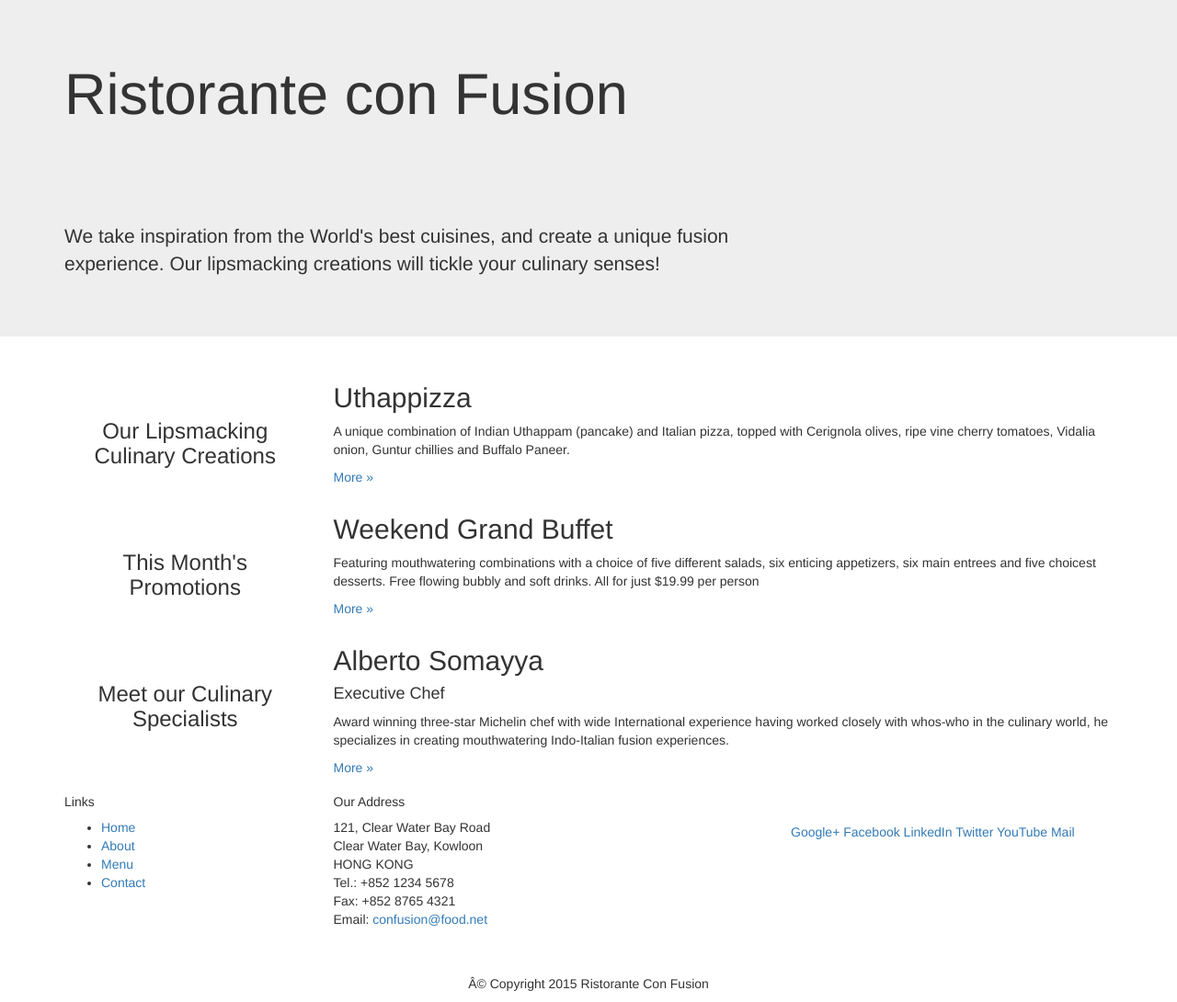
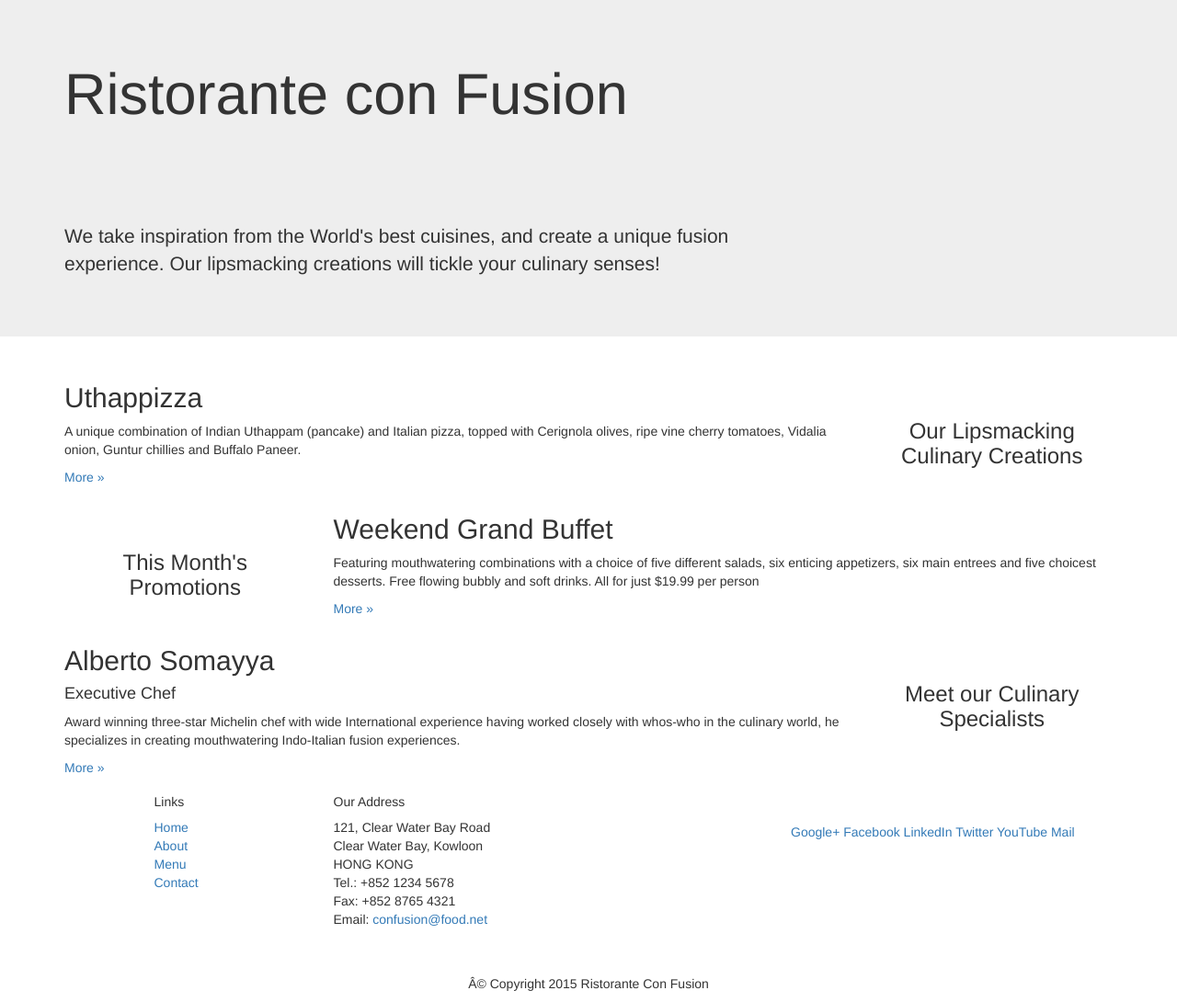
Before and after one commit to sheplu/HKUST-bootstrap-week1, a plain HTML site: page index.html in a window 1280 px wide. Shown: the whole page at 92% size. Drawn offline with nearby package versions, Linux system fonts and the light colour scheme.

Commit message:
adding classes for custom css

```diff
--- a/index.html
+++ b/index.html
@@ -12,6 +12,7 @@
     <link href="css/bootstrap.min.css" rel="stylesheet">
     <link href="css/bootstrap-theme.min.css" rel="stylesheet">
 
+    <link href="css/mystyle.css" rel="stylesheet">
     <!-- HTML5 shim and Respond.js for IE8 support of HTML5 elements and media queries -->
     <!-- WARNING: Respond.js doesn't work if you view the page via file:// -->
     <!--[if lt IE 9]>
@@ -26,7 +27,7 @@
         <!-- Main component for a primary marketing message or call to action -->
 
         <div class="container">
-            <div class="row">
+            <div class="row row-header">
                 <div class="col-xs-12 col-sm-8">
                     <h1>Ristorante con Fusion</h1>
                     <p style="padding:40px;"></p>
@@ -39,12 +40,12 @@
     </header>
 
     <div class="container">
-        <div class="row">
-            <div class="col-xs-12 col-sm-3">
+        <div class="row row-content">
+            <div class="col-xs-12 col-sm-3 col-sm-push-9">
                 <p style="padding:20px;"></p>
                 <h3 align=center>Our Lipsmacking Culinary Creations</h3>
             </div>
-            <div  class="col-xs-12 col-sm-9">
+            <div  class="col-xs-12 col-sm-9 col-sm-pull-3">
                 <h2>Uthappizza</h2>
                 <p>A unique combination of Indian Uthappam (pancake) and Italian pizza, topped with Cerignola olives, ripe vine cherry tomatoes, Vidalia onion, Guntur chillies and Buffalo Paneer.</p>
                 <p><a  href="#">More &raquo;</a></p>
@@ -52,7 +53,7 @@
         </div>
 
 
-        <div class="row">
+        <div class="row row-content">
             <div class="col-xs-12 col-sm-3">
                 <p style="padding:20px;"></p>
                 <h3 align=center>This Month's Promotions</h3>
@@ -64,12 +65,12 @@
             </div>
         </div>
 
-        <div class="row">
-            <div class="col-xs-12 col-sm-3">
+        <div class="row row-content">
+            <div class="col-xs-12 col-sm-3 col-sm-push-9">
                 <p style="padding:20px;"></p>
                 <h3 align=center>Meet our Culinary Specialists</h3>
             </div>
-            <div class="col-xs-12 col-sm-9">
+            <div class="col-xs-12 col-sm-9 col-sm-pull-3">
                 <h2>Alberto Somayya</h2>
                 <h4>Executive Chef</h4>
                 <p>Award winning three-star Michelin chef with wide International experience having worked closely with whos-who in the culinary world, he specializes in creating mouthwatering Indo-Italian fusion experiences. </p>
@@ -78,12 +79,12 @@
         </div>
     </div>
 
-    <footer>
+    <footer class="row-footer">
         <div class="container">
             <div class="row">
-                <div class="col-xs-6 col-sm-3">
+                <div class="col-xs-5 col-xs-offset-1 col-sm-2 coll-sm-offset-1">
                     <h5>Links</h5>
-                    <ul>
+                    <ul class="list-unstyled">
                         <li><a href="#">Home</a></li>
                         <li><a href="#">About</a></li>
                         <li><a href="#">Menu</a></li>
```
